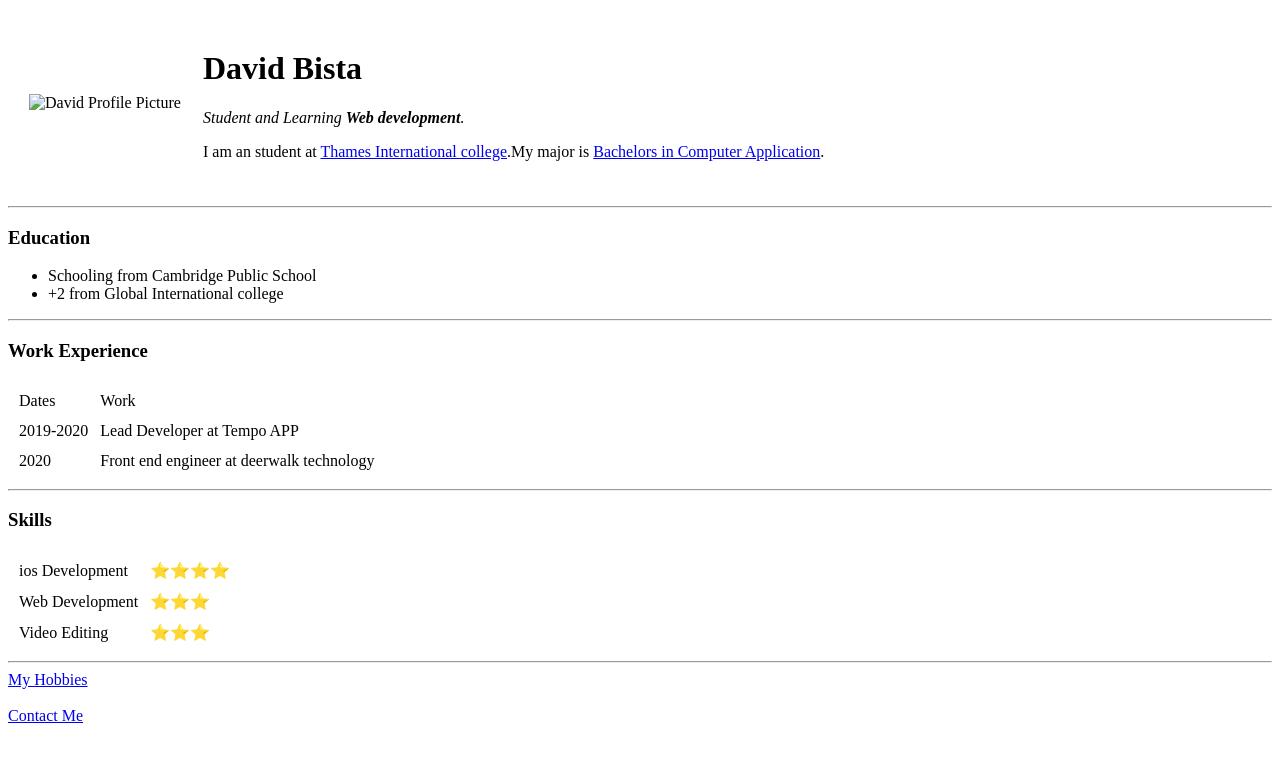
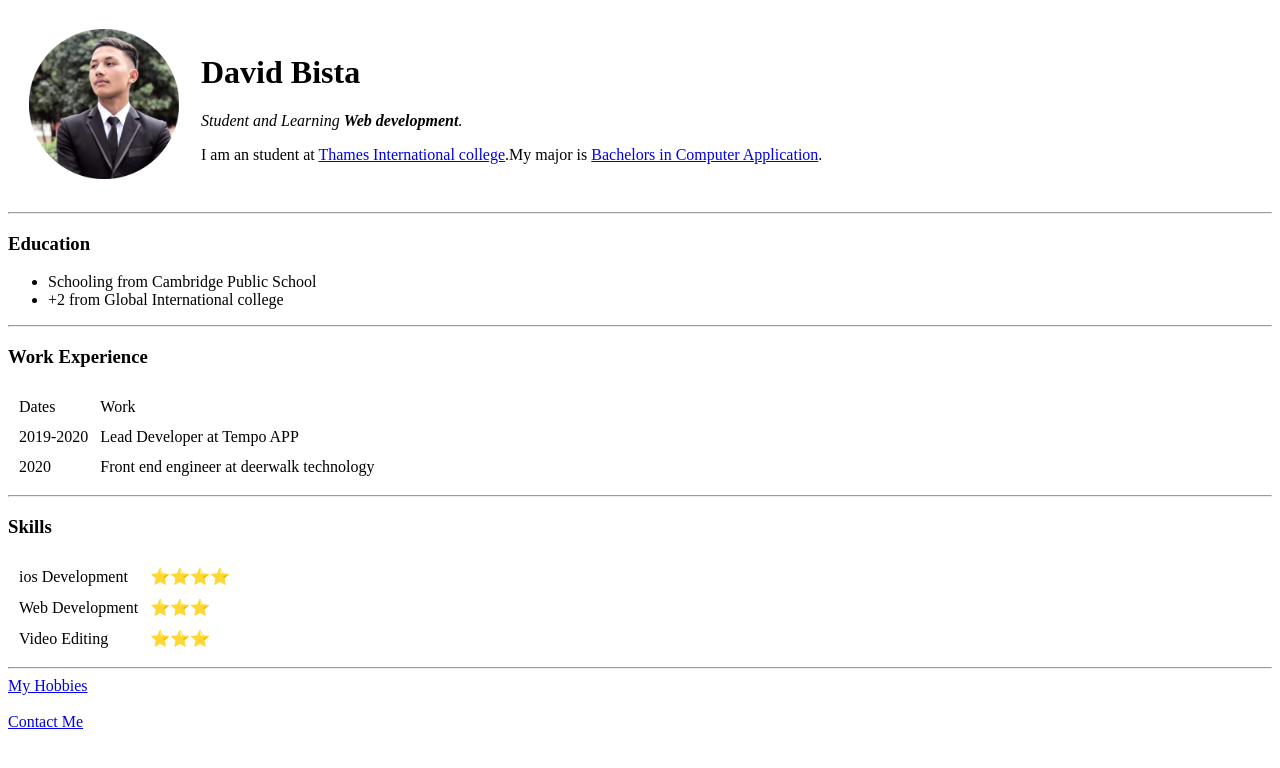
Before and after one commit to YTDavid93/cv, a plain HTML site: page index.html in a window 1280 px wide. Drawn offline with Linux system fonts and the light colour scheme.

Commit message:
Update index.html

```diff
--- a/index.html
+++ b/index.html
@@ -7,7 +7,7 @@
 <body>
   <table cellspacing="20">
     <tr>
-      <td><img src="David.png" widht="" height="150"alt="David Profile Picture"></td>
+      <td><img src="images/David.png" widht="" height="150"alt="David Profile Picture"></td>
       <td>
         <h1>David Bista</h1>
         <p><em>Student and Learning <strong>Web development</strong>.</em></p>
```
